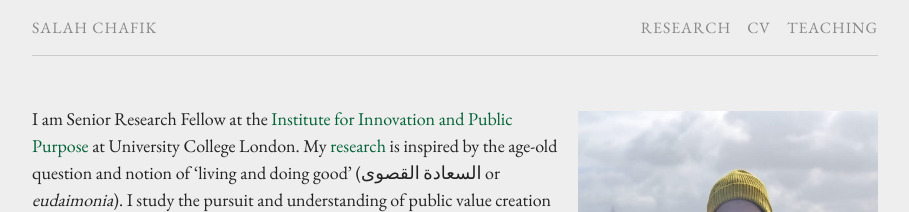
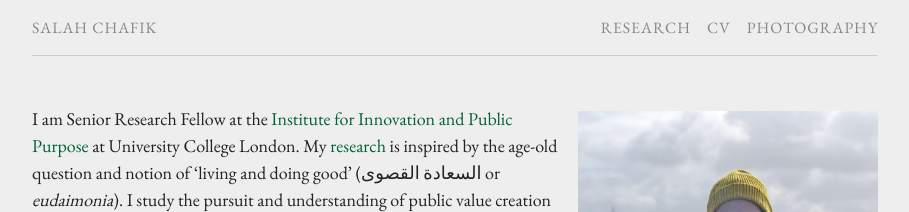
Before and after one commit to schafik/schafik.github.io, a Jekyll site: the page built from index.md, in a window 1280 px wide. Shown: the top 212 px of the page, without its empty margins (185-1094 px from the left). Built offline with Jekyll 4.4.1, drawn with Linux system fonts in a browser that asks for light colours; comment, search, counter and statistics services are not loaded.

Commit message:
Update menu.yml

```diff
--- a/_data/menu.yml
+++ b/_data/menu.yml
@@ -4,5 +4,5 @@
 - title: "CV"
   href: "/cv/"
 
-- title: "Teaching"
-  href: "/teaching/"
+- title: "Photography"
+  href: "/photography/"
```
